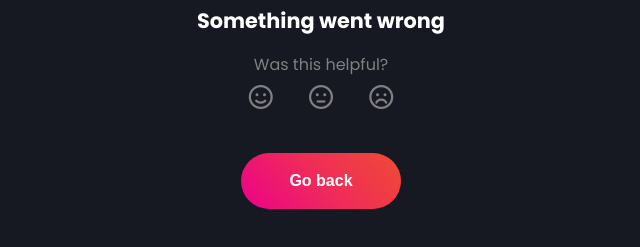
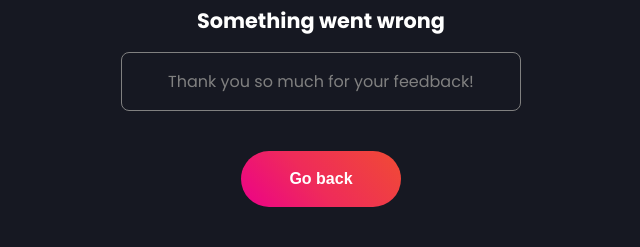
Before and after one commit to natalia-duran/quiz-app, a plain HTML site: page views/result.html in a window 1280 px wide. Both pictures are taken after a click on the icon 579 px from the left and 176 px from the top of the page. Shown: the part 83-330 px from the top of the page, without its empty margins (319-959 px from the left). Drawn offline with nearby package versions, Linux system fonts and the light colour scheme; no server answers.

Commit message:
feedback functionality added

```diff
--- a/css/main.css
+++ b/css/main.css
@@ -312,6 +312,9 @@ h1 span {
 
 .result__feedback {
   color: gray;
+  padding: 1rem 0;
+  border: 1px solid gray;
+  border-radius: .5rem;
   margin: 1rem 0;
   display: flex;
   justify-content: center;
@@ -332,13 +335,7 @@ h1 span {
 /* ------------------ BUTTONS ------------------ */
 
 .btn {
-  /* background: linear-gradient(
-    90deg,
-    rgba(57, 6, 90, 1) 0%,
-    rgba(154, 15, 152, 1) 42%,
-    rgba(234, 5, 153, 1) 100%
-  ); */
-   background: linear-gradient(49deg, rgba(236,1,137,1) 0%, rgba(239,43,90,1) 50%, rgba(240,75,52,1) 100%);
+  background: linear-gradient(49deg, rgba(236,1,137,1) 0%, rgba(239,43,90,1) 45%, rgba(240,75,52,1) 100%);
   color: #fff;
   font-weight: 600;
   font-size: 1rem;
@@ -416,7 +413,7 @@ h1 span {
 
 .inputName__feedback {
   color: #EC0189;
-  font-size: 0.7rem;
+  font-size: 0.9rem;
   margin-top: 0.5rem;
 }
 
--- a/js/result.js
+++ b/js/result.js
@@ -11,6 +11,7 @@ $(document).ready(function(){
     const resultDescription = $('#resultDescription');
     const resultFeedback = $('#resultFeedback');
     const feedbackOptions = $('#feedbackOptions');
+    const allFeedbackIcons = $('#feedbackOptions i');
     const btnGoBackHome = $('#btnGoBackHome');
     const savedResult = JSON.parse(window.localStorage.getItem('RESULT'));
 
@@ -26,6 +27,8 @@ $(document).ready(function(){
         resultTitle.text(`Sorry`);
         resultTxt.text(`Something went wrong`);
     }
+
+    addFeedback(allFeedbackIcons);
 
     // ------------------------------------ events
 
@@ -61,6 +64,18 @@ $(document).ready(function(){
         });
     }
 
+    function addFeedback(elementsArray) {
+        elementsArray.each((index, element) => {
+            console.log(element);
+            $(element).click(sayThanks);
+        });
+    }
+
+    function sayThanks() {
+        feedbackOptions.remove();
+        resultFeedback.html(`<div>Thank you so much for your feedback!</div>`);
+    }
+
     function goBackHome() {
         window.location.href = "../index.html";
     }
```
Also changed, not shown: views/result.html (+0 -1 lines).
